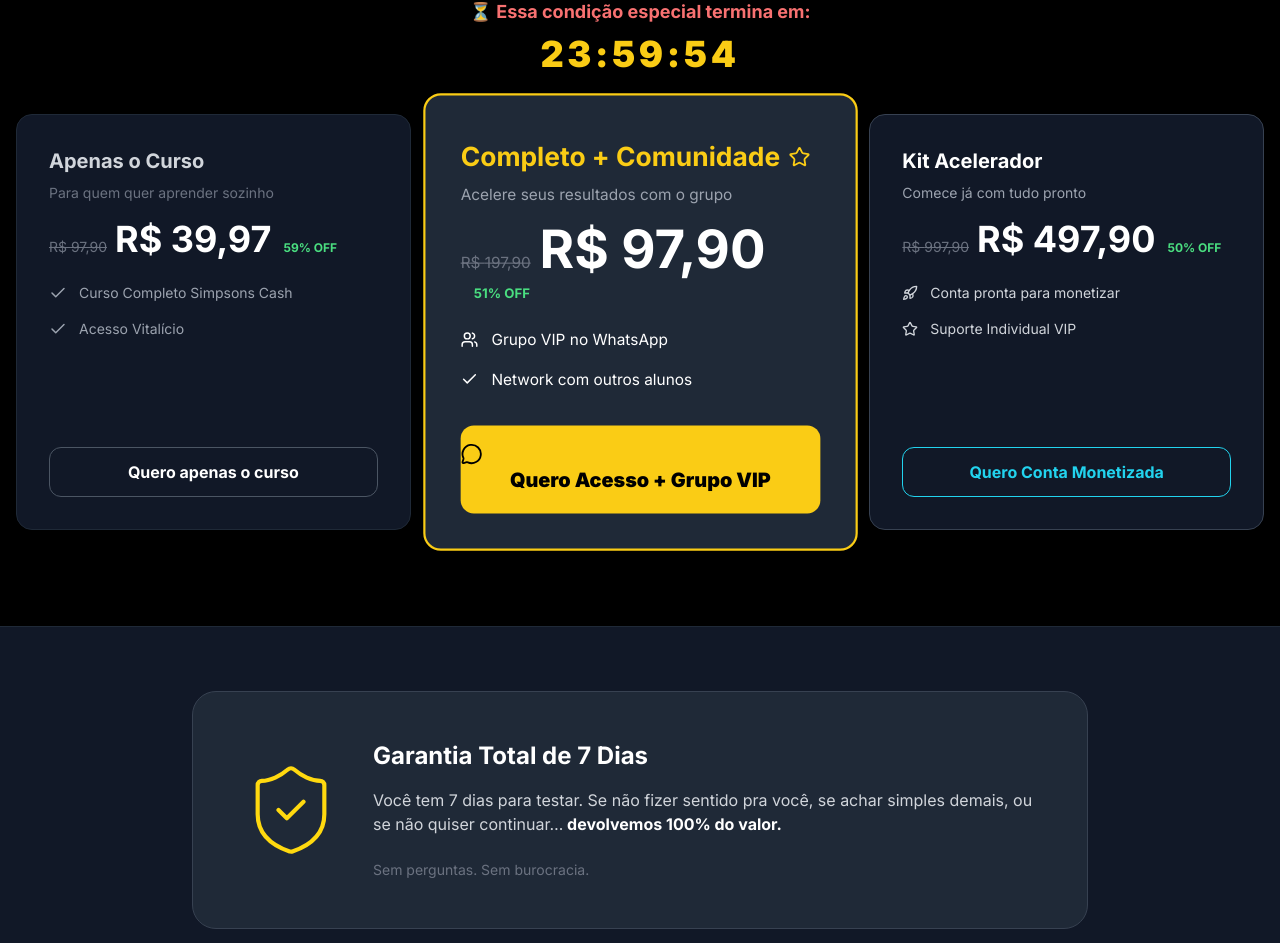
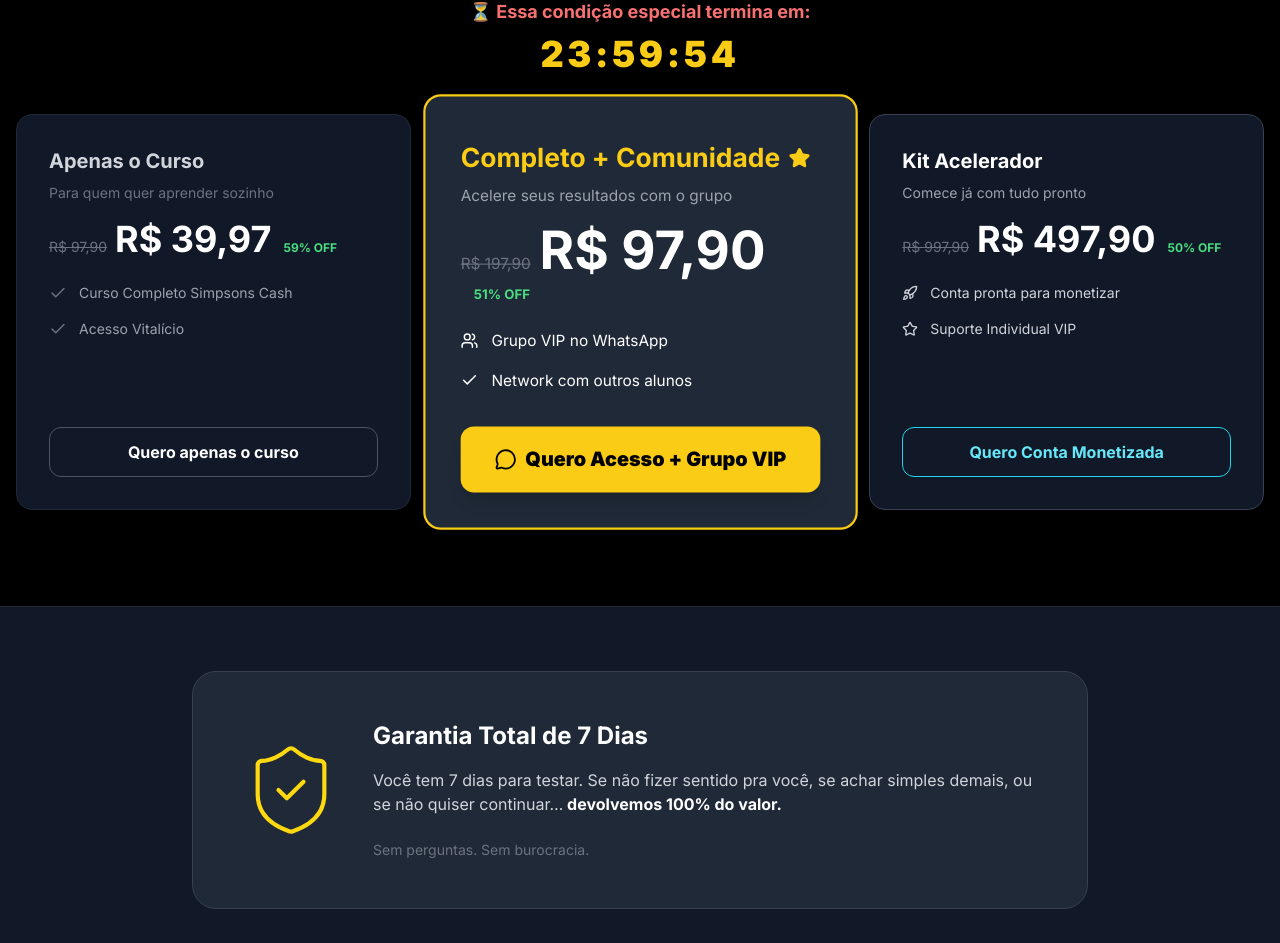
Before and after one commit to superestimado46/meu-site, a React (Vite) app: page / in a window 1280 px wide. Shown: the part 4269-5212 px from the top of the page. Built offline with nearby package versions, Linux system fonts and the light colour scheme.

Commit message:
Update Pricing.tsx

```diff
--- a/components/Pricing.tsx
+++ b/components/Pricing.tsx
@@ -80,11 +80,11 @@ const Pricing: React.FC = () => {
 
             <ul className="space-y-4 mb-8 flex-1">
               <li className="flex items-center gap-3 text-gray-400">
-                <Check size={18} />
+                <Check size={18} className="text-gray-500 flex-shrink-0" />
                 <span className="text-sm">Curso Completo Simpsons Cash</span>
               </li>
               <li className="flex items-center gap-3 text-gray-400">
-                <Check size={18} />
+                <Check size={18} className="text-gray-500 flex-shrink-0" />
                 <span className="text-sm">Acesso Vitalício</span>
               </li>
             </ul>
@@ -93,18 +93,18 @@ const Pricing: React.FC = () => {
               href="https://checkout.ticto.app/OBF27819D"
               target="_blank"
               rel="noopener noreferrer"
-              className="w-full py-3 rounded-xl border border-gray-600 text-white font-bold hover:bg-gray-800 transition-colors text-center block"
+              className="w-full py-3 rounded-xl border border-gray-600 text-white font-bold hover:bg-gray-800 transition-colors text-sm md:text-base text-center block"
             >
               Quero apenas o curso
             </a>
           </div>
 
-          {/* --- OFFER 2: PREMIUM --- */}
+          {/* --- OFFER 2: PREMIUM (fix do botão) --- */}
           <div className="w-full bg-gray-800 rounded-2xl p-6 lg:p-8 border-2 border-yellow-400 flex flex-col transform lg:scale-110 relative z-20 h-full">
             <div className="mb-6 mt-2">
               <h3 className="text-2xl font-bold text-yellow-400 flex items-center gap-2">
                  Completo + Comunidade
-                 <Star size={20} />
+                 <Star size={20} fill="currentColor" />
               </h3>
               <p className="text-sm text-gray-400 mt-2">Acelere seus resultados com o grupo</p>
               <div className="mt-4 flex items-baseline flex-wrap gap-y-2">
@@ -131,14 +131,14 @@ const Pricing: React.FC = () => {
               href="https://checkout.ticto.app/O33C97F03"
               target="_blank"
               rel="noopener noreferrer"
-              className="w-full py-4 rounded-xl bg-yellow-400 text-black font-extrabold text-lg text-center block"
+              className="w-full py-4 rounded-xl bg-yellow-400 hover:bg-yellow-300 text-black font-extrabold text-lg shadow-lg transition-all transform hover:-translate-y-1 flex items-center justify-center gap-2 text-center"
             >
               <MessageCircle size={20} />
-              Quero Acesso + Grupo VIP
+              <span>Quero Acesso + Grupo VIP</span>
             </a>
           </div>
 
-          {/* --- OFFER 3: ULTRA --- */}
+          {/* --- OFFER 3: ULTRA (fix do brilho no hover) --- */}
           <div className="w-full bg-gray-900 rounded-2xl p-6 lg:p-8 border border-gray-700 flex flex-col h-full">
             <div className="mb-6">
               <h3 className="text-xl font-bold text-white">Kit Acelerador</h3>
@@ -167,7 +167,8 @@ const Pricing: React.FC = () => {
               href="https://checkout.ticto.app/O357A9DD7"
               target="_blank"
               rel="noopener noreferrer"
-              className="w-full py-3 rounded-xl border border-cyan-400 text-cyan-400 hover:bg-cyan-400 hover:text-black font-bold text-center block"
+              className="w-full py-3 rounded-xl border border-cyan-400 text-cyan-300 hover:bg-cyan-400 hover:text-black font-bold transition-all text-sm md:text-base text-center
+                         hover:shadow-[0_0_28px_rgba(34,211,238,0.45)]"
             >
               Quero Conta Monetizada
             </a>
```
